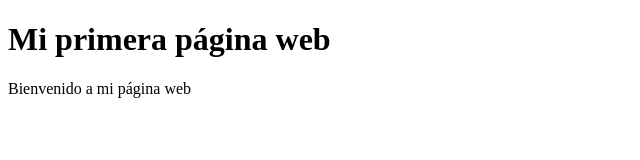
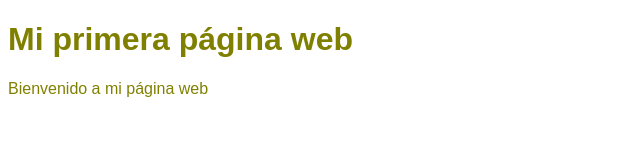
Before and after one commit to israel2x/mipag, a plain HTML site: page index.html in a window 1280 px wide. Shown: the whole page, without its empty margins (0-640 px from the left). Drawn offline with Linux system fonts and the light colour scheme.

Commit message:
prueba de colores

```diff
--- a/index.html
+++ b/index.html
@@ -4,6 +4,12 @@
     <meta charset="UTF-8" />
     <meta name="viewport" content="width=device-width, initial-scale=1.0" />
     <title>Document</title>
+    <style type="text/css">
+      body {
+        font-family: Arial, Helvetica, sans-serif;
+        color: olive;
+      }
+    </style>
   </head>
   <body>
     <h1>Mi primera página web</h1>
```
